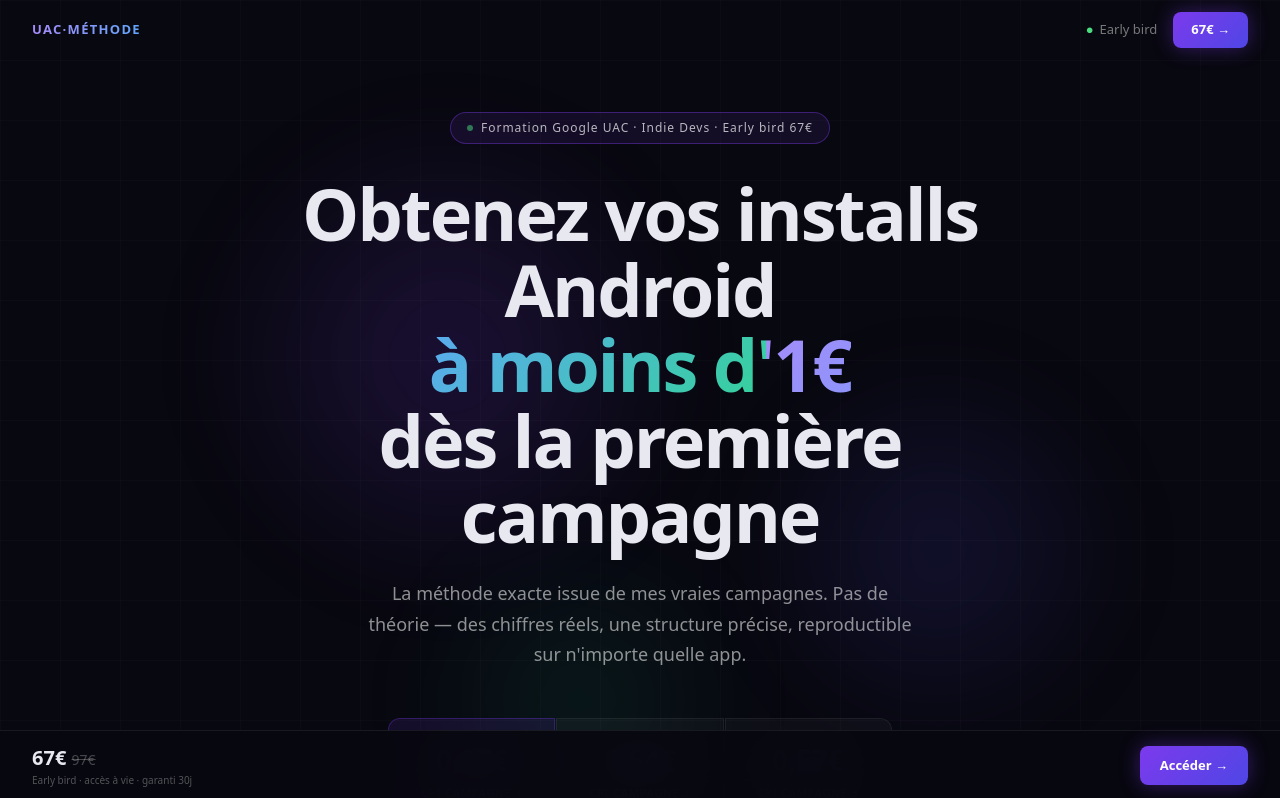
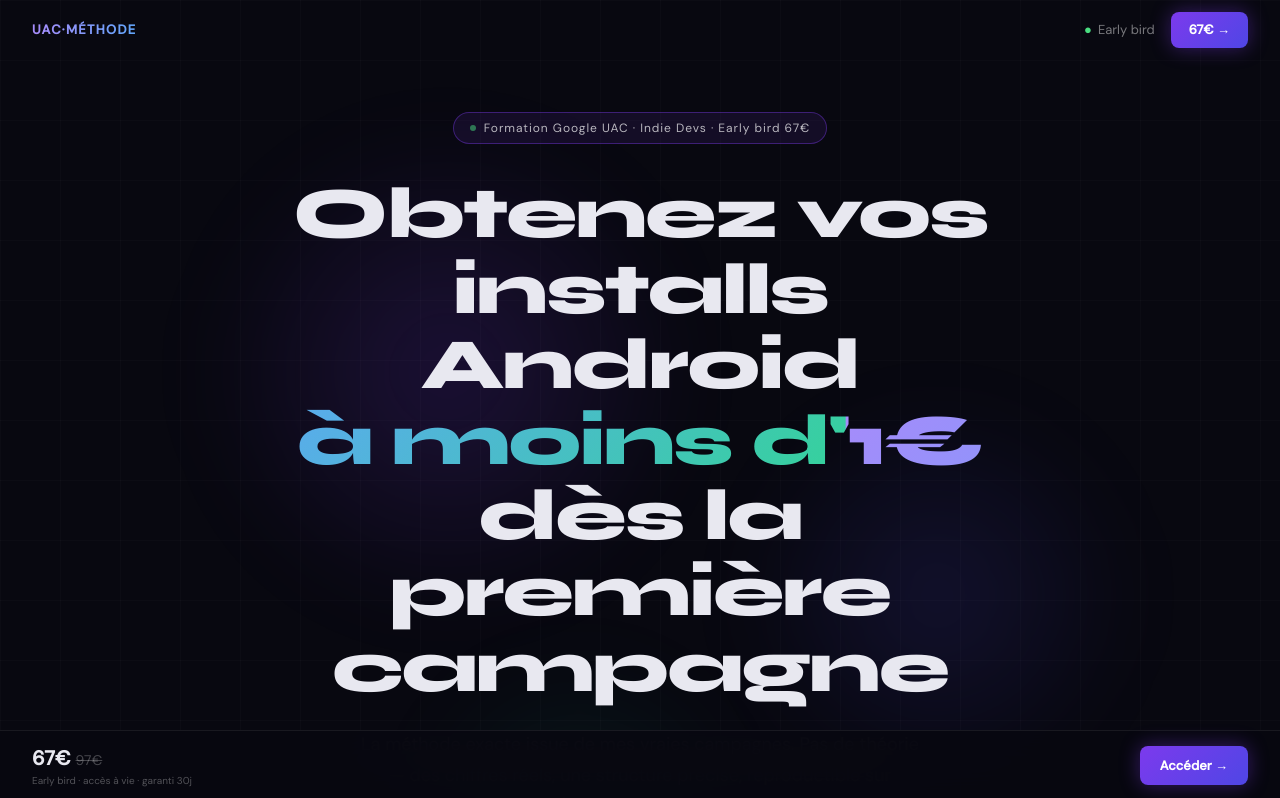
Before and after one commit to KING6CODE/formation-google-uac, a Next.js app: page / in a window 1280 px wide. Shown: the top 798 px of the page. Built offline with nearby package versions, Linux system fonts and the light colour scheme.

Commit message:
Update layout.tsx

```diff
--- a/app/layout.tsx
+++ b/app/layout.tsx
@@ -1,19 +1,34 @@
 import type { Metadata } from 'next'
+import { Syne, DM_Sans } from 'next/font/google'
 import './globals.css'
+
+const syne = Syne({
+  subsets: ['latin'],
+  weight: ['400', '500', '600', '700', '800'],
+  variable: '--font-syne',
+  display: 'swap',
+})
+
+const dmSans = DM_Sans({
+  subsets: ['latin'],
+  weight: ['300', '400', '500'],
+  variable: '--font-dm',
+  display: 'swap',
+})
 
 export const metadata: Metadata = {
   title: "Formation Google UAC — Installs Android à moins d'1€",
   description:
     "La méthode exacte issue de 3 vraies campagnes : 0,07€ · 0,54€ · 0,57€ par installation. 10 leçons screencast. Accès à vie. Garanti 30 jours.",
+  openGraph: {
+    title: "Formation Google UAC — CPI à 0,07€ prouvé",
+    description: "Obtenez vos installs Android à moins d'1€ dès la première campagne.",
+  },
 }
 
-export default function RootLayout({
-  children,
-}: {
-  children: React.ReactNode
-}) {
+export default function RootLayout({ children }: { children: React.ReactNode }) {
   return (
-    <html lang="fr">
+    <html lang="fr" className={`${syne.variable} ${dmSans.variable}`}>
       <body>{children}</body>
     </html>
   )
```
